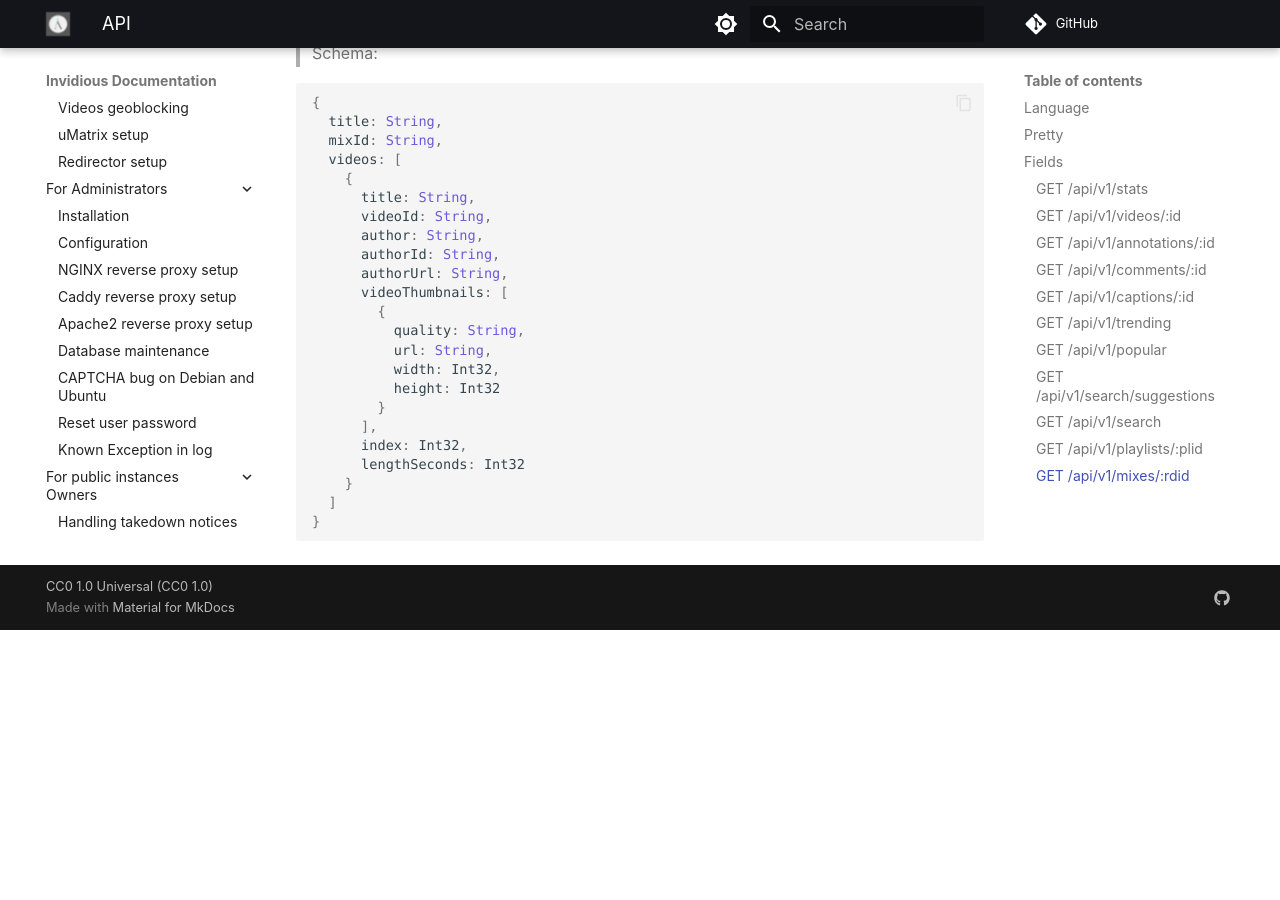
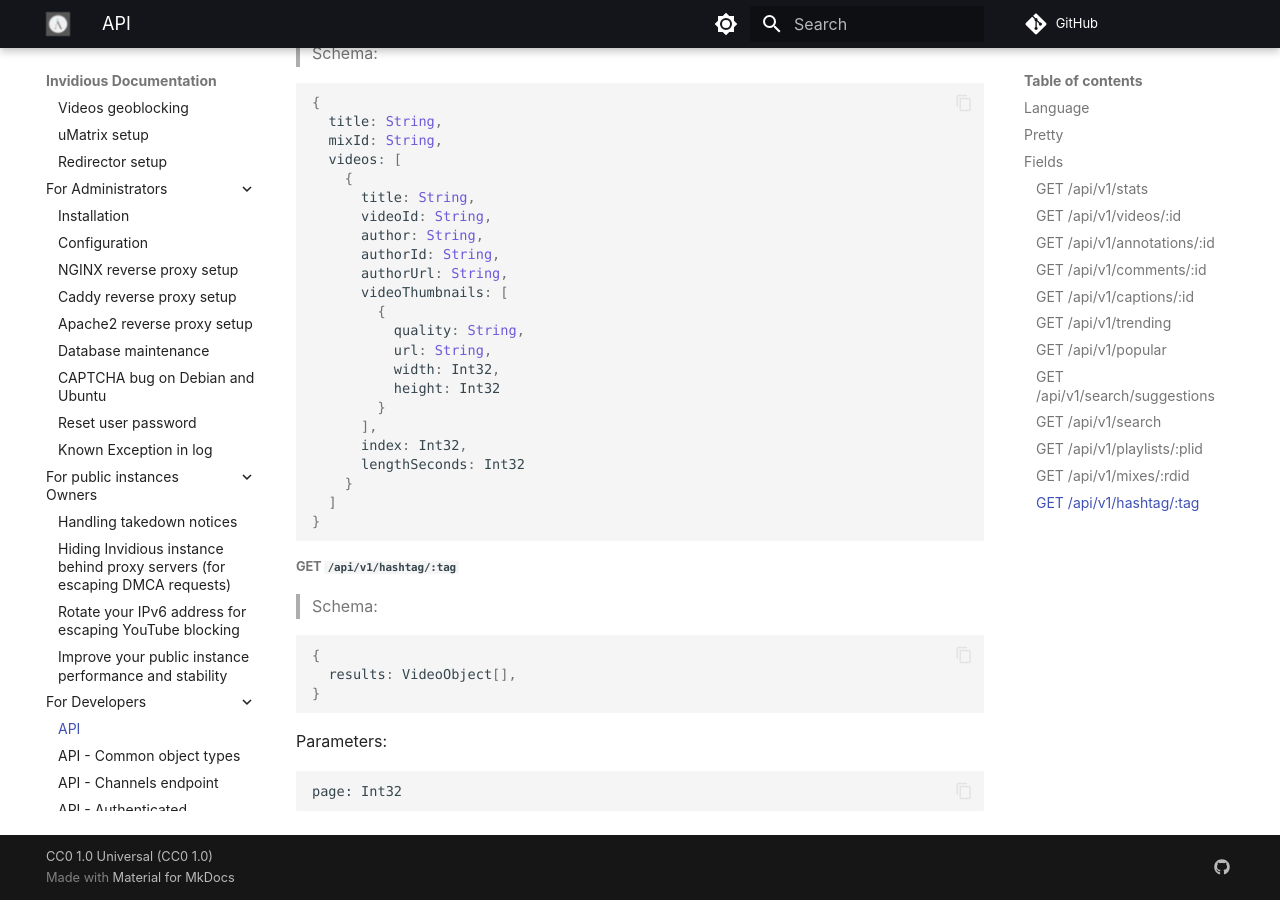
Before and after one commit to iv-org/documentation, an MkDocs documentation site: the page built from docs/api.md, in a window 1280 px wide and 900 px high, scrolled down 9424 px. Built offline with MkDocs 1.6.1 and Material for MkDocs 9.7.7, drawn with Linux system fonts in a browser that asks for light colours; comment, search, counter and statistics services are not loaded; before the commit the page ends 10054 px from its top, so only the background shows below that.

Commit message:
Add hashtag api docs

````diff
--- a/docs/api.md
+++ b/docs/api.md
@@ -517,3 +517,19 @@
   ]
 }
 ```
+
+##### GET `/api/v1/hashtag/:tag`
+
+> Schema:
+
+```javascript
+{
+  results: VideoObject[],
+}
+```
+
+Parameters:
+
+```
+page: Int32
+```
````
